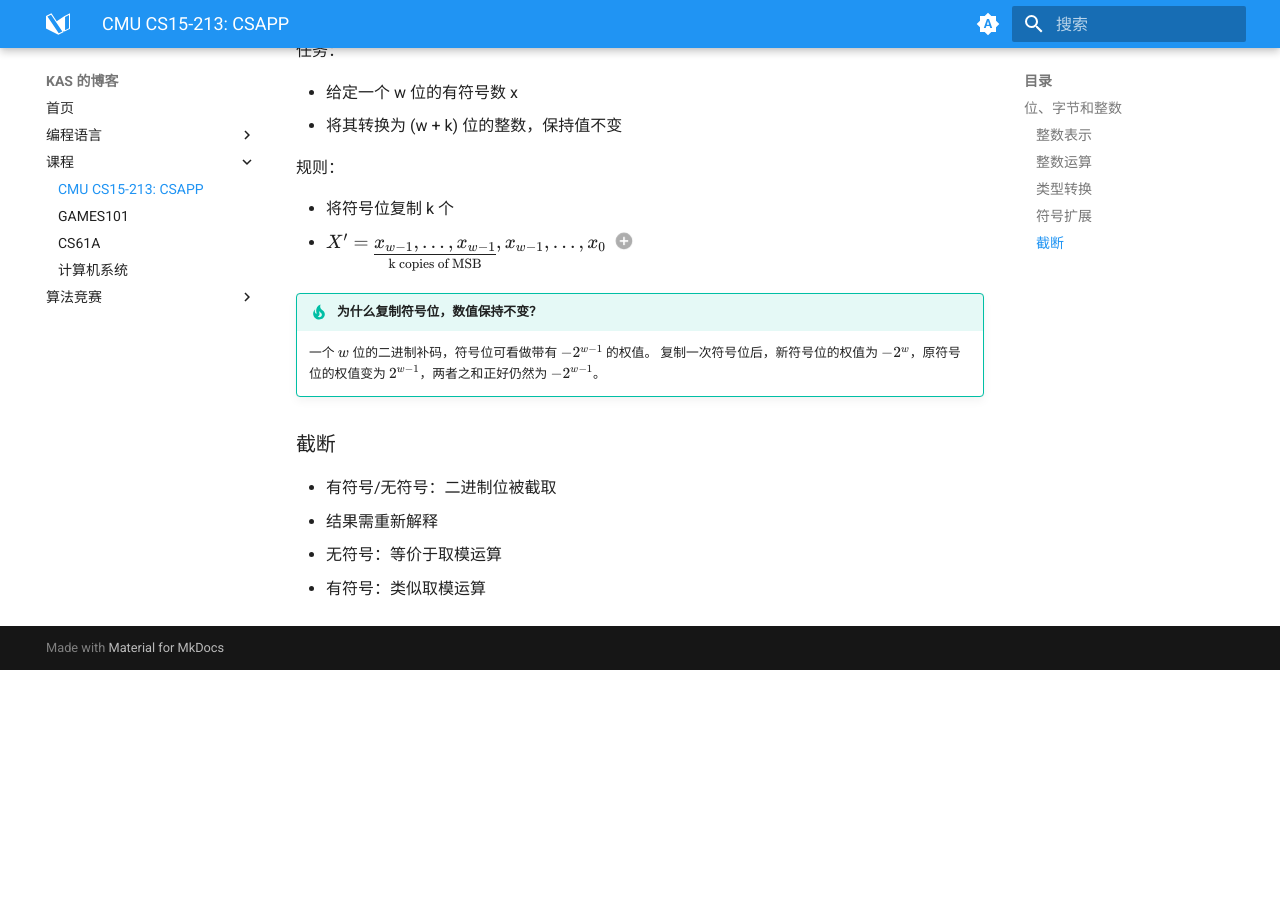
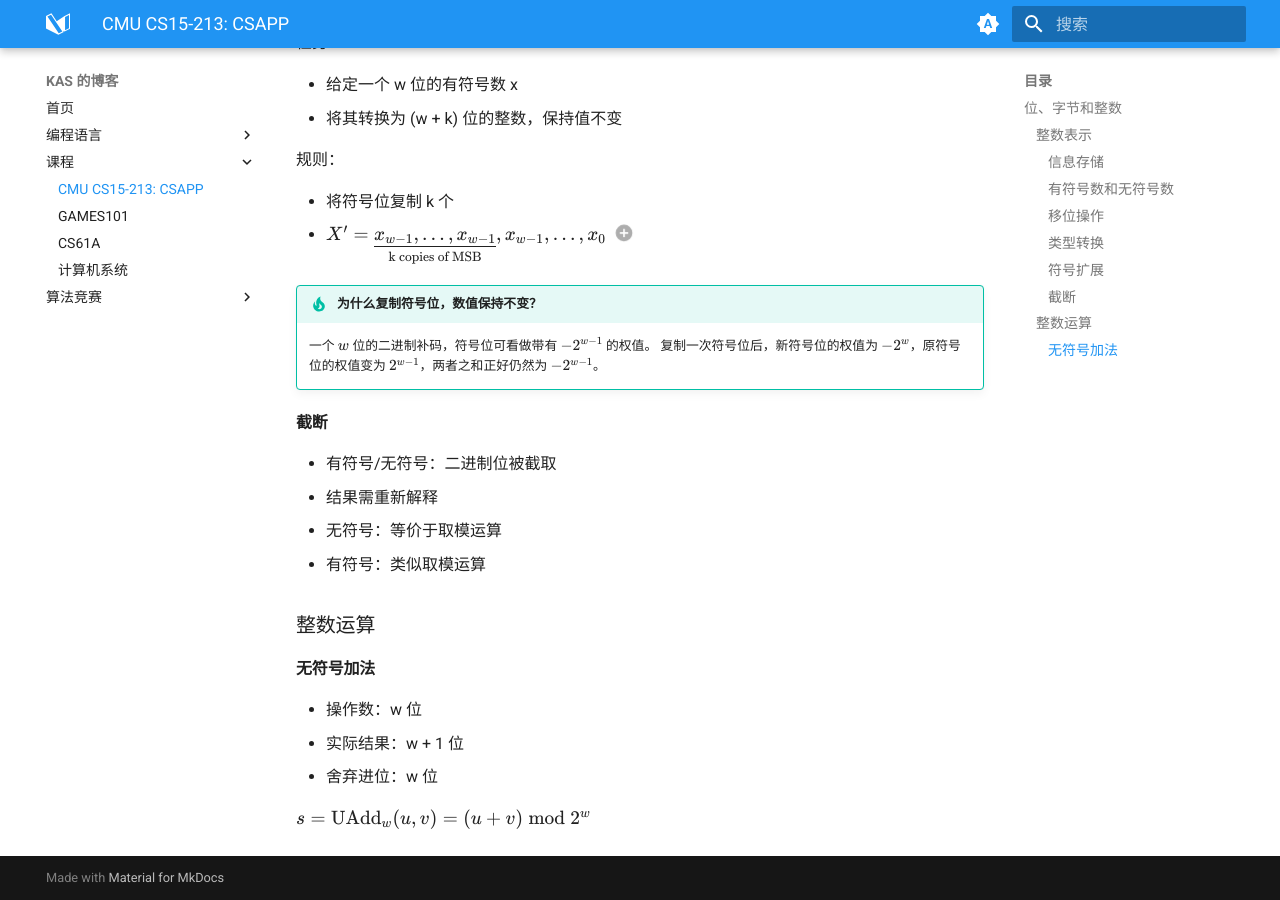
Before and after one commit to kas030/mkdocs-blog, an MkDocs documentation site: the page built from blog/docs/courses/cmu-cs15-213-csapp.md, in a window 1280 px wide and 900 px high, scrolled down 4056 px. Built offline with MkDocs 1.6.1 and Material for MkDocs 9.7.7, drawn with Linux system fonts in a browser that asks for light colours; before the commit the page ends 4726 px from its top, so only the background shows below that; some of the changed text lies outside the part shown.

Commit message:
docs: update cmu cs15-213

```diff
--- a/blog/docs/courses/cmu-cs15-213-csapp.md
+++ b/blog/docs/courses/cmu-cs15-213-csapp.md
@@ -8,6 +8,8 @@
 ## 位、字节和整数
 
 ### 整数表示
+
+#### 信息存储
 
 4位十六进制、十进制和二进制快速转换：
 
@@ -47,6 +49,8 @@
 !!! tip "long double 的表示"
 
     在 x86 体系中，`long double` 用 10 字节表示，但由于字节对齐的原因，实际会占 12 或 16 字节。
+
+#### 有符号数和无符号数
 
 无符号数和补码可表示的数据范围：
 
@@ -105,7 +107,7 @@
 
     在 C 语言中，移位量 < 0 或 > 字长，都是未定义行为。
 
-### 类型转换
+#### 类型转换
 
 如果一个表达式中既有无符号数又有有符号数， 有符号数会**隐式转换成无符号数**。
 
@@ -115,7 +117,7 @@
 
     `sizeof` 运算符的结果是**无符号数**，在参与运算时需特别注意。
 
-### 符号扩展
+#### 符号扩展
 
 任务：
 
@@ -138,9 +140,19 @@
     一个 $w$ 位的二进制补码，符号位可看做带有 $-2^{w-1}$ 的权值。
     复制一次符号位后，新符号位的权值为 $-2^w$，原符号位的权值变为 $2^{w-1}$，两者之和正好仍然为 $-2^{w-1}$。
 
-### 截断
+#### 截断
 
 - 有符号/无符号：二进制位被截取
 - 结果需重新解释
 - 无符号：等价于取模运算
 - 有符号：类似取模运算
+
+### 整数运算
+
+#### 无符号加法
+
+- 操作数：w 位
+- 实际结果：w + 1 位
+- 舍弃进位：w 位
+
+$s=\operatorname{UAdd}_w(u,v)=(u+v)\bmod 2^w$
```
Also changed, not shown: other parts of blog/docs/courses/cmu-cs15-213-csapp.md (+2 -4 lines).
